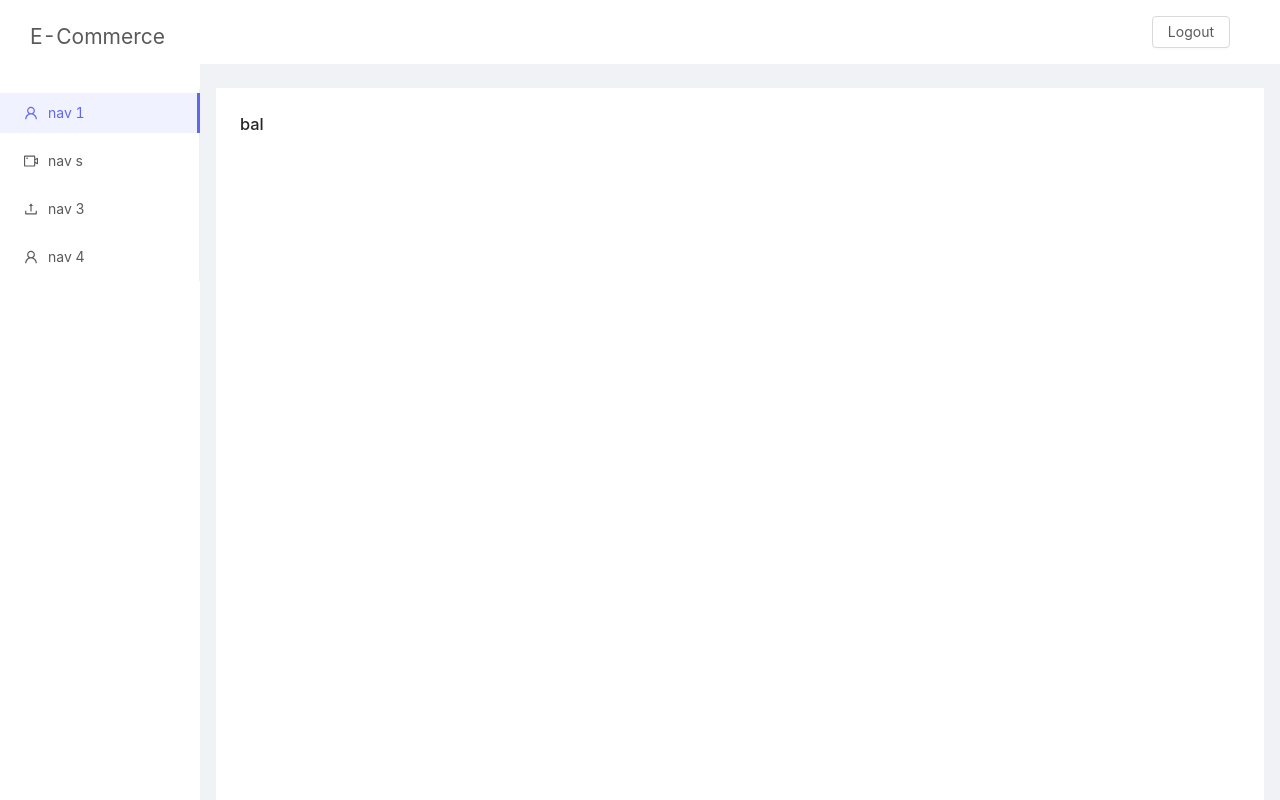
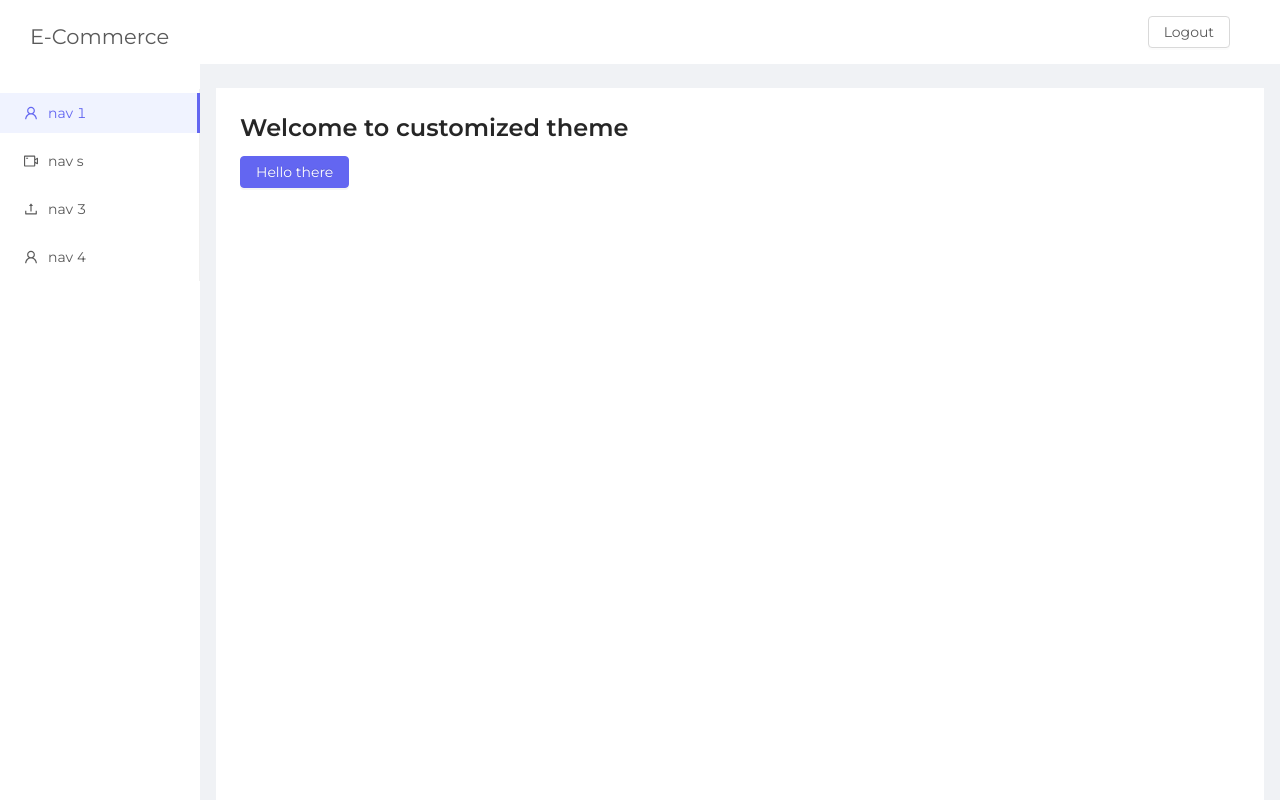
Before and after one commit to nanosoftmsz/Ant-Design-Admin-Template, a React (Create React App) app: page /reset-pc in a window 1280 px wide. Shown: the top 800 px of the page. Built offline with nearby package versions, Linux system fonts and the light colour scheme; sample sign-in values are in the browser's storage.

Commit message:
added custom font

```diff
--- a/public/index.html
+++ b/public/index.html
@@ -5,16 +5,16 @@
     <link rel="icon" href="%PUBLIC_URL%/favicon.ico" />
     <meta name="viewport" content="width=device-width, initial-scale=1" />
     <meta name="theme-color" content="#000000" />
-    <meta
-      name="description"
-      content="Web site created using create-react-app"
-    />
+    <meta name="description" content="Web site created using create-react-app" />
     <link rel="apple-touch-icon" href="%PUBLIC_URL%/logo192.png" />
     <!--
       manifest.json provides metadata used when your web app is installed on a
       user's mobile device or desktop. See https://developers.google.com/web/fundamentals/web-app-manifest/
     -->
     <link rel="manifest" href="%PUBLIC_URL%/manifest.json" />
+    <link rel="preconnect" href="https://fonts.googleapis.com" />
+    <link rel="preconnect" href="https://fonts.gstatic.com" crossorigin />
+    <link href="https://fonts.googleapis.com/css2?family=Montserrat:ital,wght@0,400;0,500;0,600;0,700;0,800;0,900;1,400&display=swap" rel="stylesheet" />
     <!--
       Notice the use of %PUBLIC_URL% in the tags above.
       It will be replaced with the URL of the `public` folder during the build.
--- a/src/pages/Bal.jsx
+++ b/src/pages/Bal.jsx
@@ -1,10 +1,16 @@
 import React from 'react'
+import { Button, Col, Row, Typography } from 'antd'
+
+const {Title} = Typography;
 
 function Bal() {
     return (
-        <div>
-            <h1>bal</h1>
-        </div>
+        <Row gutter={[16, 16]}>
+            <Col>
+            <Title level={3}>Welcome to customized theme</Title>
+            <Button type="primary">Hello there</Button>
+            </Col>
+        </Row>
     )
 }
 
--- a/src/styles/App.less
+++ b/src/styles/App.less
@@ -1,6 +1,7 @@
 @import '~antd/lib/style/themes/default.less';
 @import '~antd/dist/antd.less';
 
+@font-family: 'Montserrat', 'Roboto', sans-serif;
 @primary-color: #6366F1; // primary color for all components
 @link-color: #1890ff; // link color
 @success-color: #52c41a; // success state color
```
